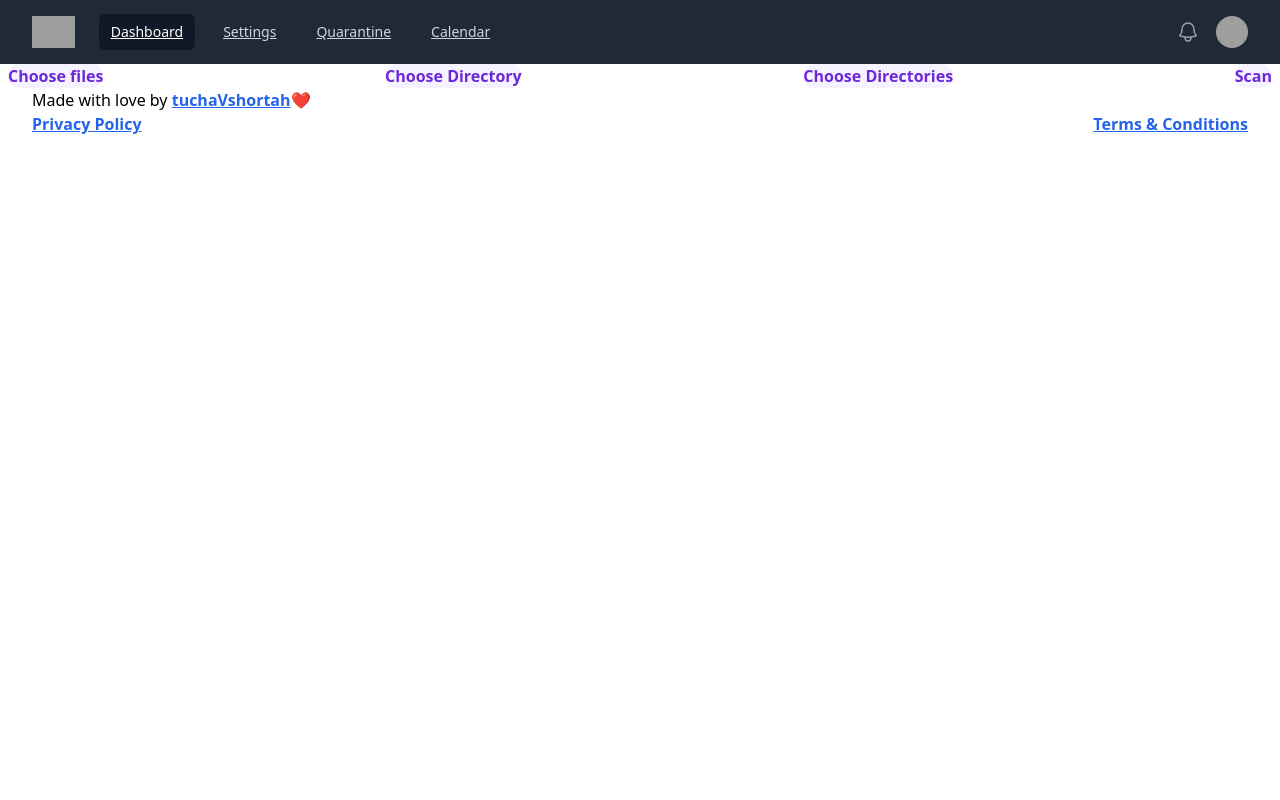
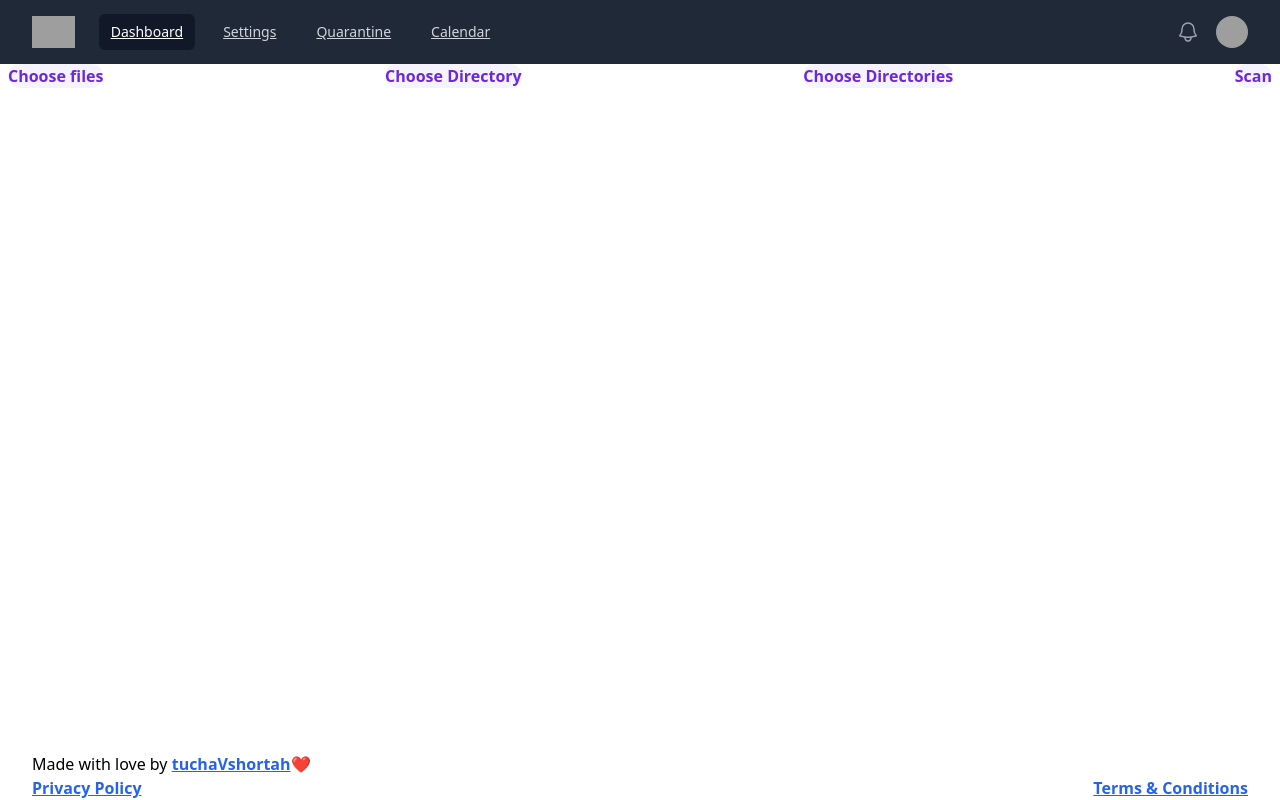
Before and after one commit to tuchaVshortah/clamgui-rs, a Next.js app in the folder clamgui-app/: page / in a window 1280 px wide. Built offline with nearby package versions, Linux system fonts and the light colour scheme; grey boxes are pictures that could not be loaded.

Commit message:
Position footer at the bottom of the page

```diff
--- a/clamgui-app/app/layout.tsx
+++ b/clamgui-app/app/layout.tsx
@@ -13,7 +13,7 @@ export default function RootLayout({
 }) {
   return (
     <html lang="en">
-      <body>
+      <body className='flex flex-col min-h-screen'>
           <Navbar/>
             {children}
           <Footer/>
--- a/clamgui-app/components/navigation/Footer.tsx
+++ b/clamgui-app/components/navigation/Footer.tsx
@@ -3,9 +3,8 @@ import Link from 'next/link'
 
 const Footer = () => {
     return (
-        <footer className="mx-auto max-w-7xl px-2 sm:px-6 lg:px-8">
+        <footer className="mt-auto max-w-7xl px-2 sm:px-6 lg:px-8">
             <p>Made with love by <Link href={'https://github.com/tuchaVshortah/clamgui-rs'}>tuchaVshortah</Link>❤️</p>
-
 
             <div className='flex justify-between'>
                 <div>
```
